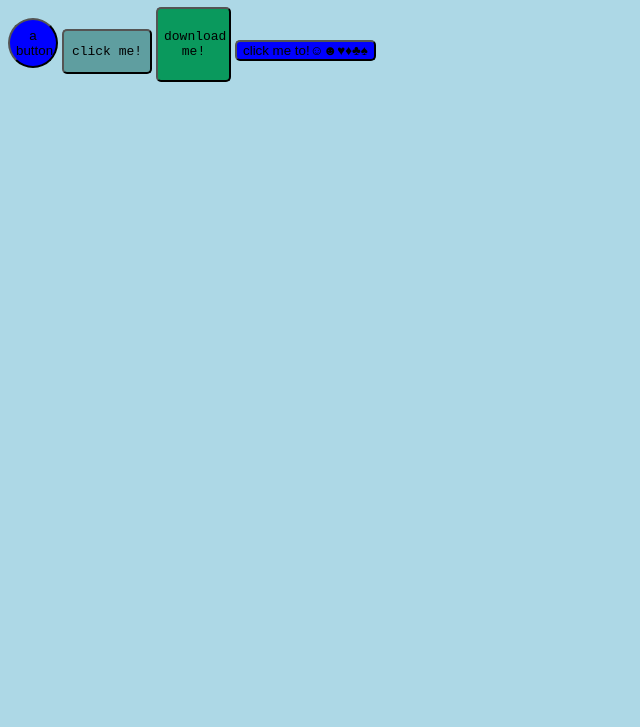
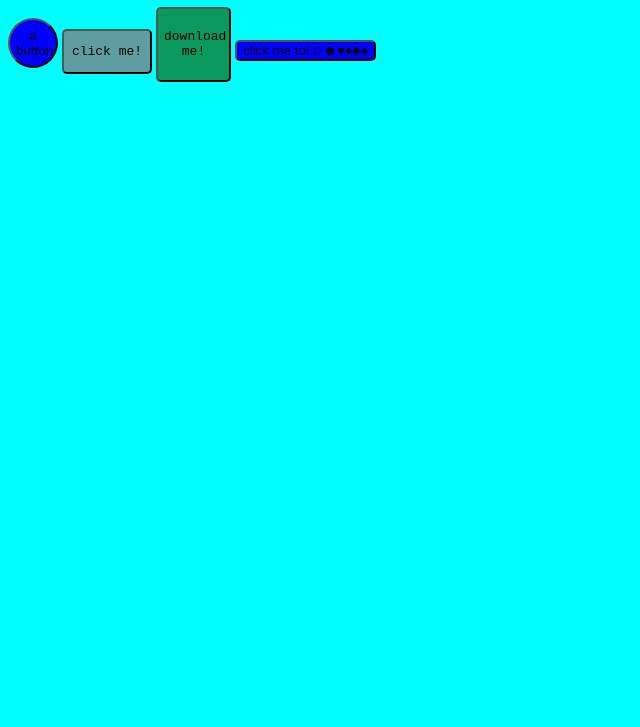
Before and after one commit to 1234567890asd595/myWebsite, a plain HTML site: page index.html in a window 1280 px wide. Shown: the part 73-800 px from the top of the page, without its empty margins (0-640 px from the left). Drawn offline with Linux system fonts and the light colour scheme.

Commit message:
Update index.html

```diff
--- a/index.html
+++ b/index.html
@@ -14,7 +14,7 @@
     <meta name="keywords" content="yedidya zada, ∞π☺" />
     <style>
       body {
-        background-color: lightblue;
+        background-color: aqua;
       }
       h1 {
         color: brown;
```
